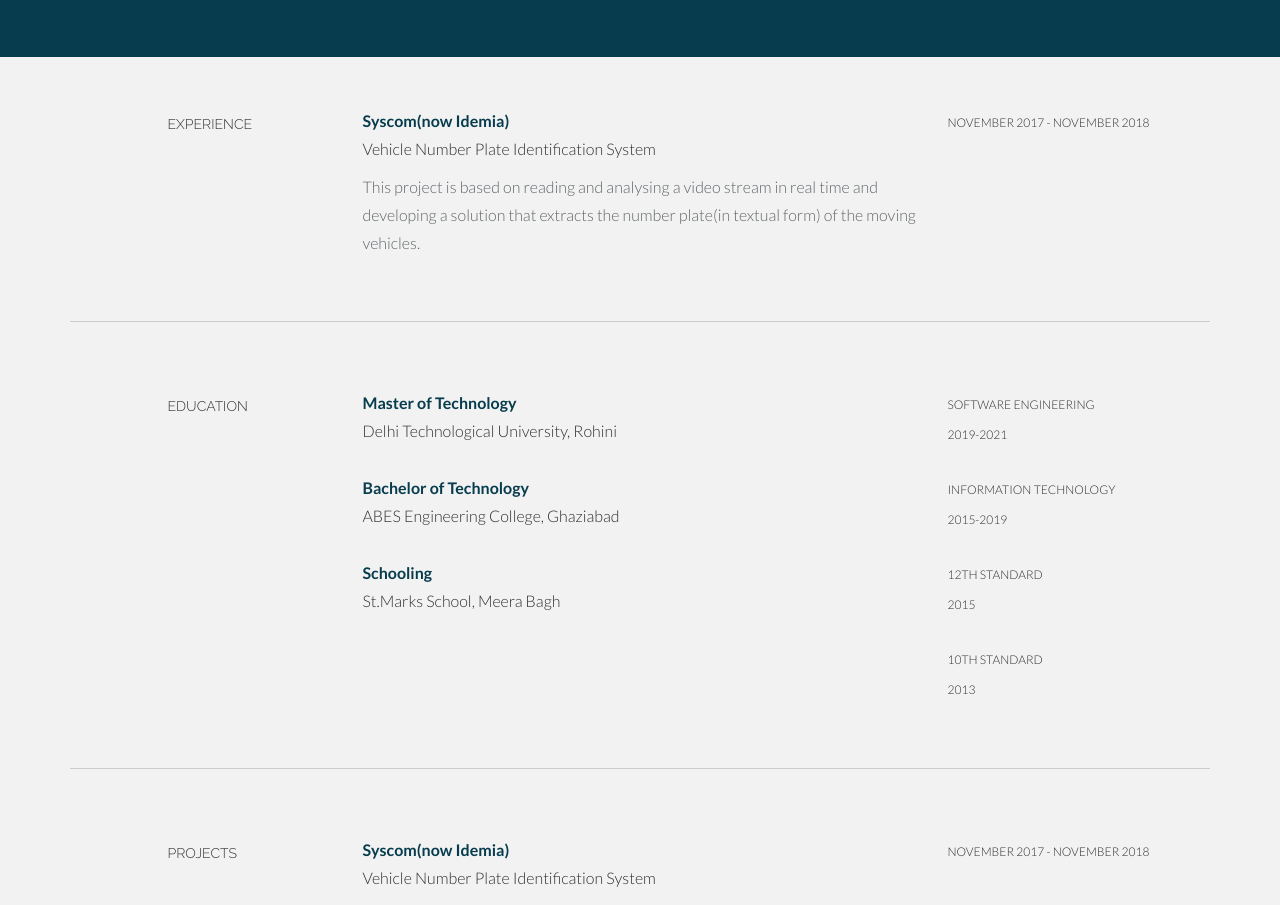
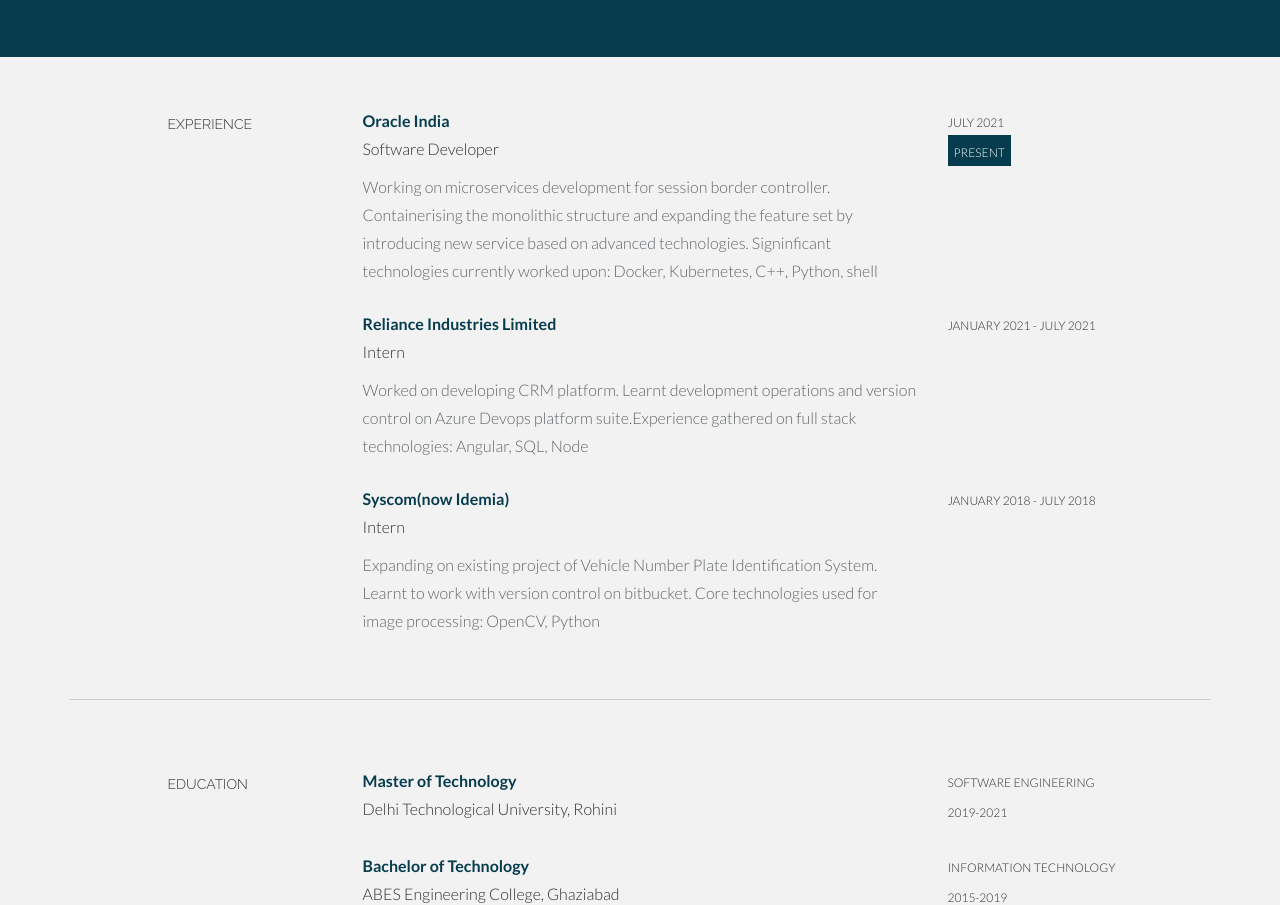
Before and after one commit to amansharma28997/amansharma28997.github.io, a plain HTML site: page index.html in a window 1280 px wide. Shown: the part 908-1813 px from the top of the page. Drawn offline with Linux system fonts and the light colour scheme.

Commit message:
adding experience

```diff
--- a/index.html
+++ b/index.html
@@ -87,6 +87,7 @@
         >&times;</a
       >
       <a href="#about">About</a>
+      <a href="#experience">Experience</a>
       <a href="#education">Education</a>
       <a href="#projects">Projects</a>
       <a href="#leadership">Leadership</a>
@@ -146,22 +147,59 @@
         <div class="col-lg-2 col-lg-offset-1">
           <h5>EXPERIENCE</h5>
         </div>
-        <!-- PROJECTS line 1 -->
+        <!-- EXPERIENCE line 1 -->
         <div class="col-lg-6">
           <p class="tight">
-            <t>Syscom(now Idemia)</t><br />
-            Vehicle Number Plate Identification System <br />
+            <t>Oracle India</t><br />
+            Software Developer <br />
           </p>
           <p>
             <more
-              >This project is based on reading and analysing a video stream in
-              real time and developing a solution that extracts the number
-              plate(in textual form) of the moving vehicles.</more
+              >Working on microservices development for session border
+              controller. Containerising the monolithic structure and expanding
+              the feature set by introducing new service based on advanced
+              technologies. Signinficant technologies currently worked upon: Docker, Kubernetes, C++, Python, shell</more
             >
           </p>
         </div>
         <div class="col-lg-3">
-          <p><sm>NOVEMBER 2017 - NOVEMBER 2018</sm></p>
+          <p><sm>JULY 2021</sm><br/>
+          <imp><sm>Present</sm></imp></p>
+        </div>
+        <!-- EXPERIENCE line 2 -->
+        <div class="col-lg-6 col-lg-offset-3">
+          <p class="tight">
+            <t>Reliance Industries Limited</t><br />
+            Intern <br />
+          </p>
+          <p>
+            <more
+              >Worked on developing CRM platform. Learnt development operations
+              and version control on Azure Devops platform suite.Experience
+              gathered on full stack technologies: Angular, SQL, Node</more
+            >
+          </p>
+        </div>
+        <div class="col-lg-3">
+          <p><sm>JANUARY 2021 - JULY 2021</sm></p>
+        </div>
+        <!-- EXPERIENCE line 3 -->
+        <div class="col-lg-6 col-lg-offset-3">
+          <p class="tight">
+            <t>Syscom(now Idemia)</t><br />
+            Intern <br />
+          </p>
+          <p>
+            <more
+              >Expanding on existing project of Vehicle Number Plate
+              Identification System. Learnt to work with version control on
+              bitbucket. Core technologies used for image processing: OpenCV,
+              Python</more
+            >
+          </p>
+        </div>
+        <div class="col-lg-3">
+          <p><sm>JANUARY 2018 - JULY 2018</sm></p>
         </div>
       </div>
       <br />
```
